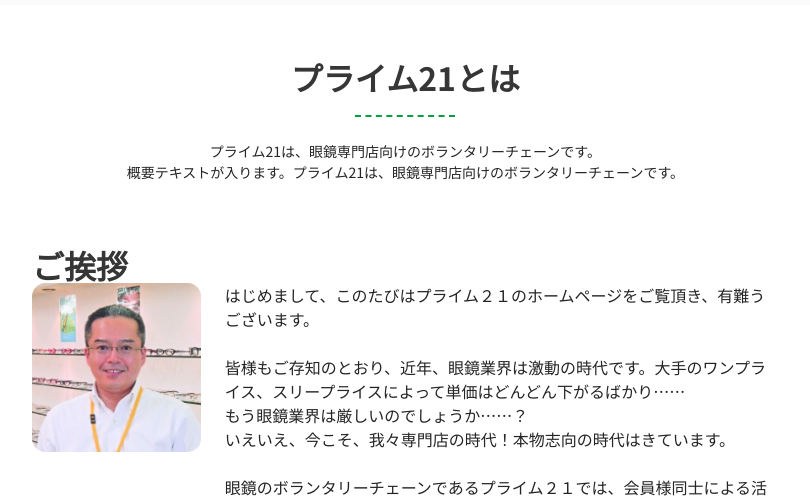
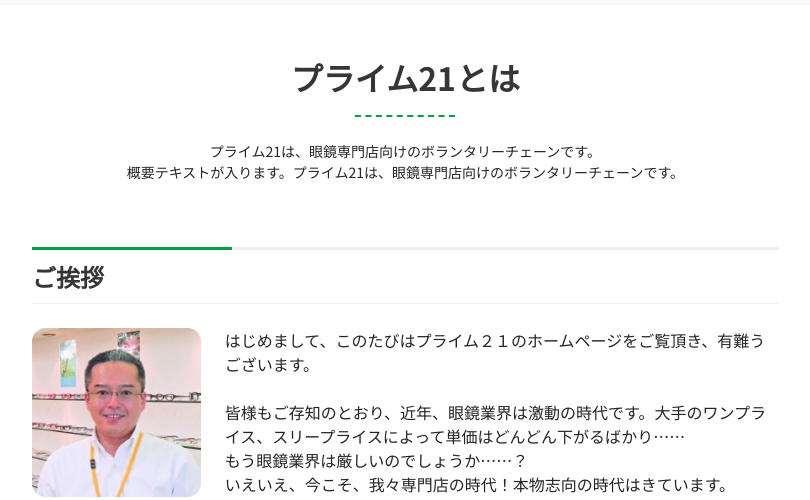
Before and after one commit to oddbary/megane, a PHP site: page /about in a window 1280 px wide. Shown: the part 23-523 px from the top of the page, without its empty margins (32-842 px from the left). Run offline with PHP 8.4, Linux system fonts and the light colour scheme; some libraries are stand-ins or nearby versions; some web fonts are replaced.

Commit message:
サブページ見出し1CSS

```diff
--- a/about/index.html
+++ b/about/index.html
@@ -38,7 +38,7 @@
                             </p>
                         </section>
                         <section class="greeting section">
-                            <div class="greeting-title">
+                            <div class="sub-title1">
                                 <h1 class="title">ご挨拶</h1>
                             </div>
                             <div class="greeting-contents columns">
--- a/css/style.css
+++ b/css/style.css
@@ -276,6 +276,7 @@ a.has-text-primary:hover{
 }
 
 /* subpage */
+
 .page-title{
   text-align: center;
   padding-top: 54px;
@@ -301,3 +302,36 @@ a.has-text-primary:hover{
 .breadcrumb a{
   color: #aaa;
 }
+.sub-title1{
+  width: 100%;
+  margin-bottom: 24px;
+  position: relative;
+}
+.sub-title1 .title{
+  padding: 13px 0;
+  width: 100%;
+  font-size: 24px;
+}
+.sub-title1 .title::before{
+  content: "";
+  display: block;
+  width: 200px;
+  height: 0;
+  border-bottom: 3px solid #00A043;
+  position: absolute;
+  top: 0;
+}
+.sub-title1::before{
+  content: "";
+  display: block;
+  width: 100%;
+  height: 0;
+  border-bottom: 3px solid #eee;
+}
+.sub-title1::after{
+  content: "";
+  display: block;
+  width: 100%;
+  height: 0;
+  border-bottom: 1px solid #eee;
+}
```
